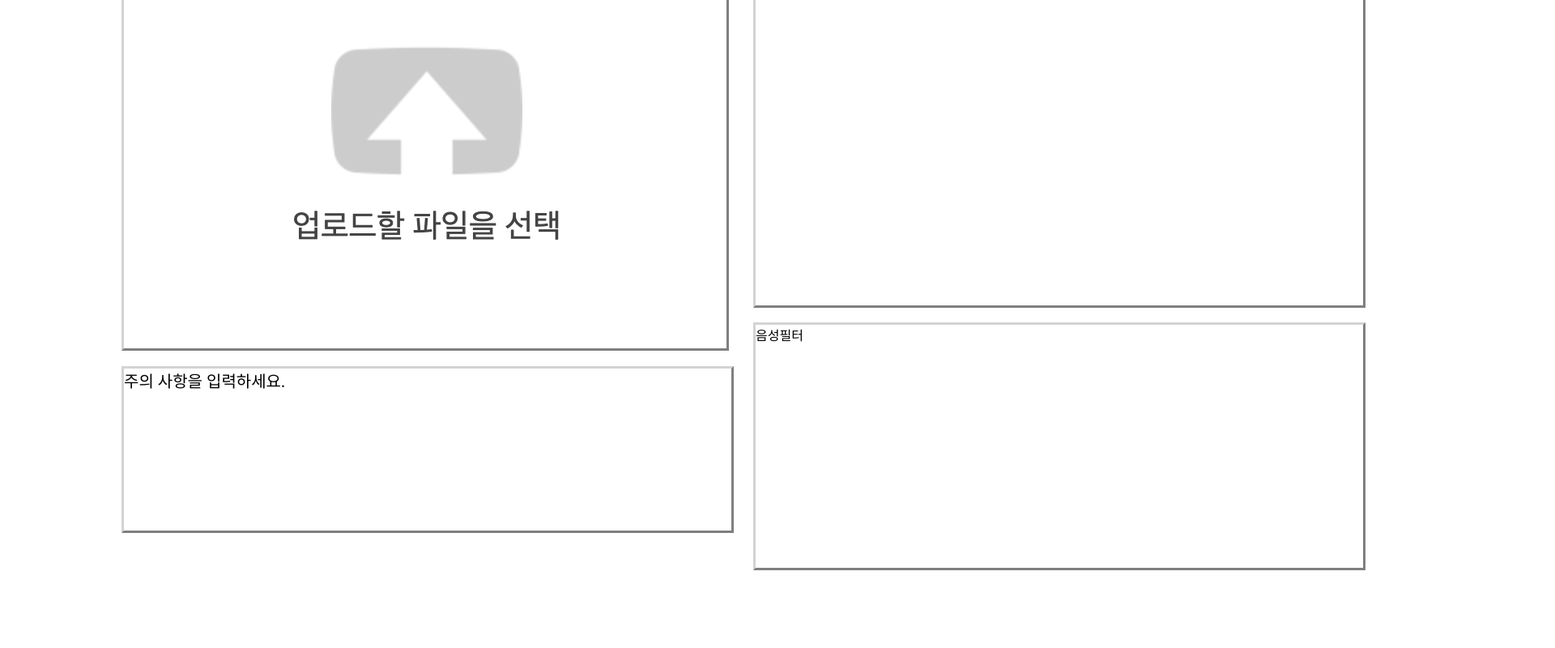
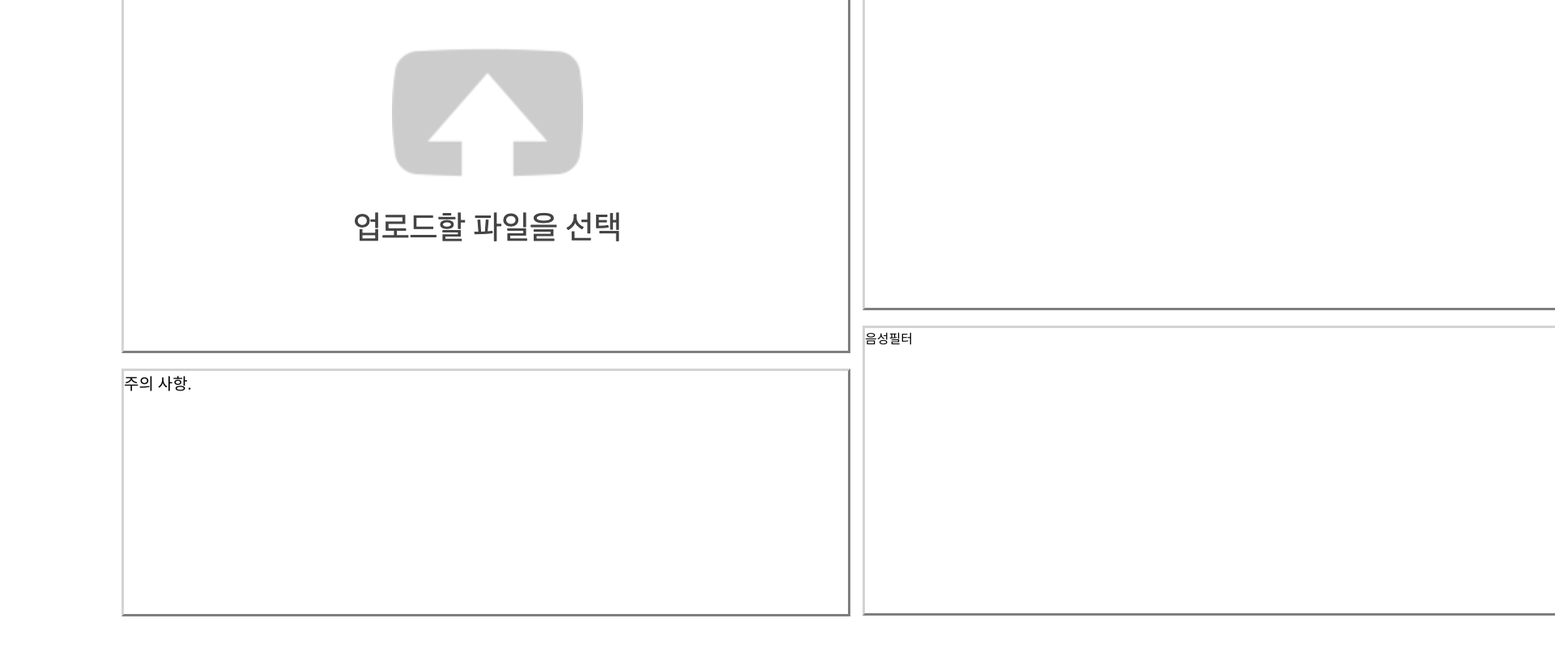
Before and after one commit to You-Ha/YouHi-Wep, a React (Create React App) app: page / in a window 1280 px wide. Shown: the part 304-1104 px from the top of the page at 81% size, 1920 px wide, since content can reach past the window. Built offline with nearby package versions, Linux system fonts and the light colour scheme.

Commit message:
Component 위치 조정

```diff
--- a/src/App.js
+++ b/src/App.js
@@ -46,6 +46,7 @@ function App() {
     <div>
       <Navbar/>
       <Upload/>
+      <Text/>
       <Video/>
       <Voice/>
     </div>
--- a/src/component/text.css
+++ b/src/component/text.css
@@ -3,8 +3,8 @@
     flex-direction: column;
     border: outset 3px lightgray;
     font-size: 20px;
-    width: 750px;
-    height: 200px;
+    width: 894px;
+    height: 300px;
     margin-left: 150px;
     margin-top: 25px;
 }
--- a/src/component/text.js
+++ b/src/component/text.js
@@ -5,9 +5,7 @@ import './text.css';
 const Text=()=> {
     return (
         <div className = "text-wrapper">
-            <div>주의 사항을 입력하3 </div>
-            <div>쓸내용 있으면 입력하3</div>
-            <div>아 잠마렵다</div>
+            <div>주의 사항. </div>
         </div>
     )
 }
--- a/src/component/upload.css
+++ b/src/component/upload.css
@@ -45,8 +45,8 @@
 .upload-wrapper {
     display: flex;
     justify-content: center;
-    width: 750px;
-    height: 500px;
+    width: 900px;
+    height: 503px;
     margin-left: 150px;
     margin-top: 150px;
 }
@@ -64,17 +64,15 @@
     vertical-align: middle;
 }
 
+/*
 .text-wrapper {
     display: flex;
     flex-direction: column;
     border: outset 3px lightgray;
     font-size: 20px;
-    width: 750px;
+    width: 894px;
     height: 200px;
     margin-left: 150px;
     margin-top: 25px;
 }
-
-.box-wrapper {
-  height: 734;
-}
+*/
--- a/src/component/upload.js
+++ b/src/component/upload.js
@@ -20,9 +20,6 @@ const Upload = () => {
           </div>
         )}
       </div>
-      <div className="text-wrapper">
-        <div>주의 사항을 입력하세요. </div>
-      </div>
     </div>
   );
 };
--- a/src/component/video.css
+++ b/src/component/video.css
@@ -1,9 +1,9 @@
 .video-filter {
-    width: 750px;
-    height: 450px;
-    overflow: scroll;
-    position: relative;
-    border: outset 3px lightgray;
-    left: 930px;
-    bottom: 1040px;
+  position: relative;
+  width: 900px;
+  height: 450px;
+  overflow: scroll;
+  border: outset 3px lightgray;
+  left: 1065px;
+  bottom: 1192px;
 }
--- a/src/component/voice.css
+++ b/src/component/voice.css
@@ -1,9 +1,9 @@
 .voice-filter {
     position: relative;
     overflow: scroll;
-    width: 750px;
-    height: 300px;
+    width: 900px;
+    height: 352px;
     border: outset 3px lightgray;
-    left: 930px;
-    bottom: 260px;
+    left: 1065px;
+    bottom: 359px;
 }
```
